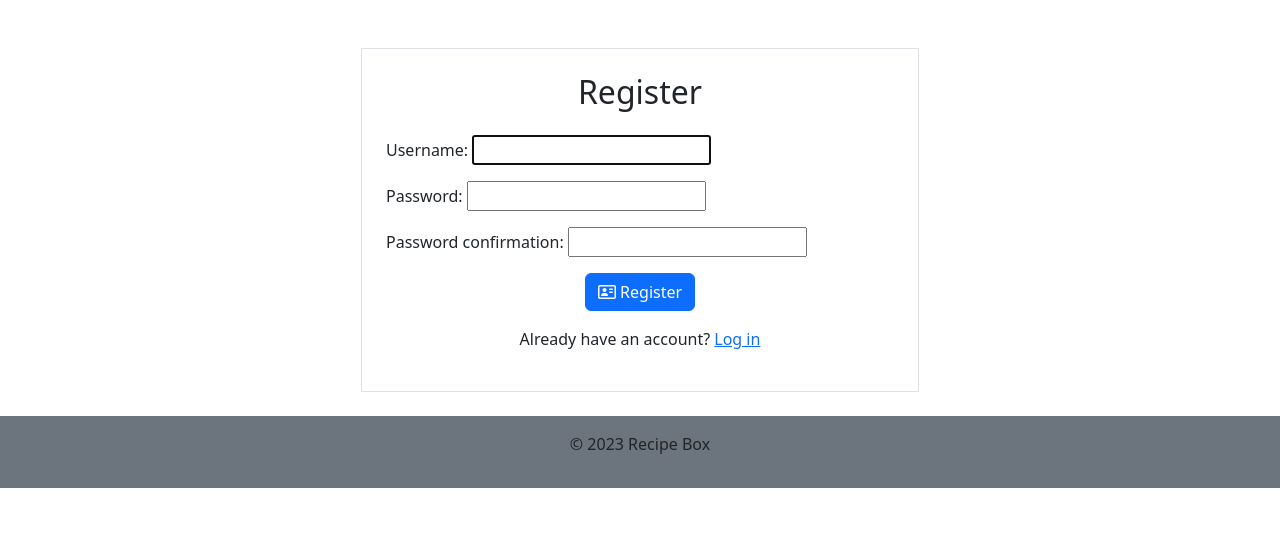
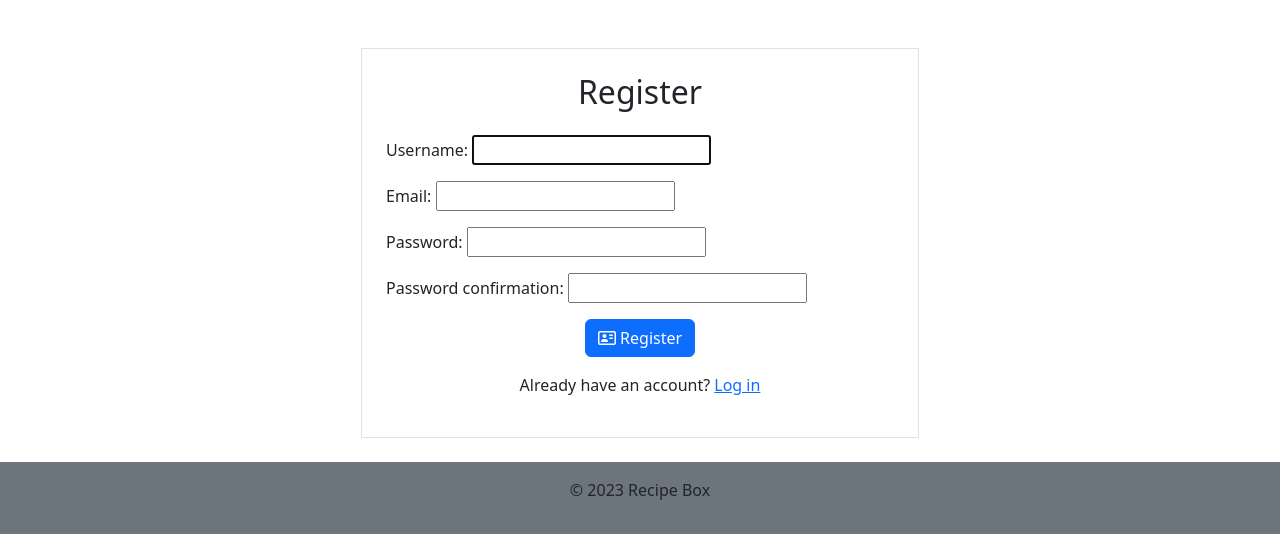
Before and after one commit to shywn-mrk/recipe-box, a Django app: page /accounts/register/ in a window 1280 px wide. Shown: the part 56-599 px from the top of the page. Run offline with Django 4.2, Linux system fonts and the light colour scheme; some libraries are stand-ins or nearby versions.

Commit message:
Add email for user creation and registeration

```diff
--- a/accounts/forms.py
+++ b/accounts/forms.py
@@ -6,8 +6,17 @@ User = get_user_model()
 
 
 class CustomUserCreationForm(UserCreationForm):
+    email = forms.EmailField(required=True)
+
     class Meta(UserCreationForm.Meta):
-        fields = UserCreationForm.Meta.fields
+        fields = tuple(UserCreationForm.Meta.fields) + ("email",)
+
+    def save(self, commit=True):
+        user = super().save(commit=False)
+        user.email = self.cleaned_data["email"]
+        if commit:
+            user.save()
+        return user
 
 
 class UserProfileForm(forms.ModelForm):
--- a/templates/accounts/register.html
+++ b/templates/accounts/register.html
@@ -13,6 +13,11 @@
                         {{ form.username.label_tag }}
                         {{ form.username }}
                         {% if form.username.errors %}<div class="text-danger">{{ form.username.errors|join:", " }}</div>{% endif %}
+                    </div>
+                    <div class="mb-3">
+                        {{ form.email.label_tag }}
+                        {{ form.email }}
+                        {% if form.email.errors %}<div class="text-danger">{{ form.email.errors|join:", " }}</div>{% endif %}
                     </div>
                     <div class="mb-3">
                         {{ form.password1.label_tag }}
```
